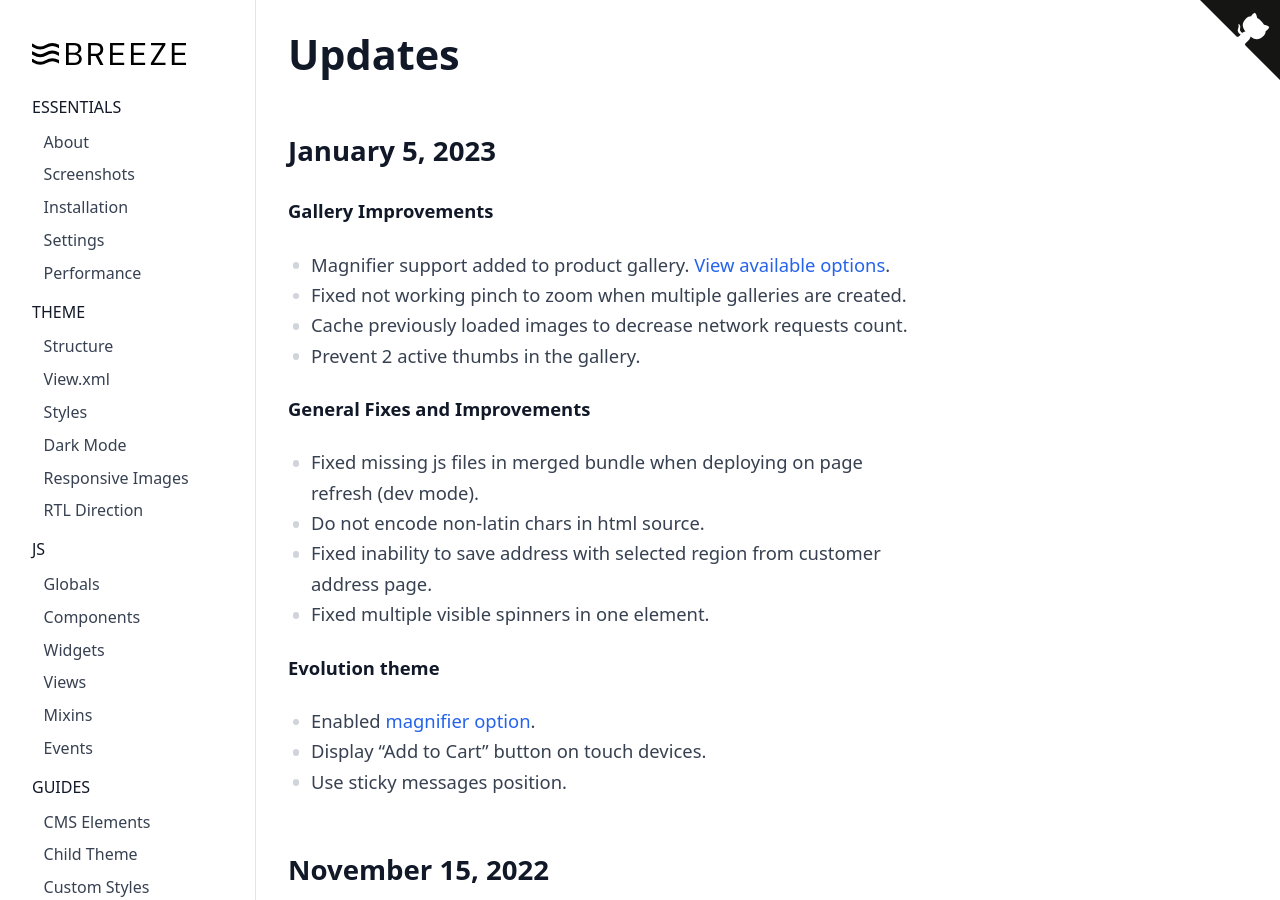
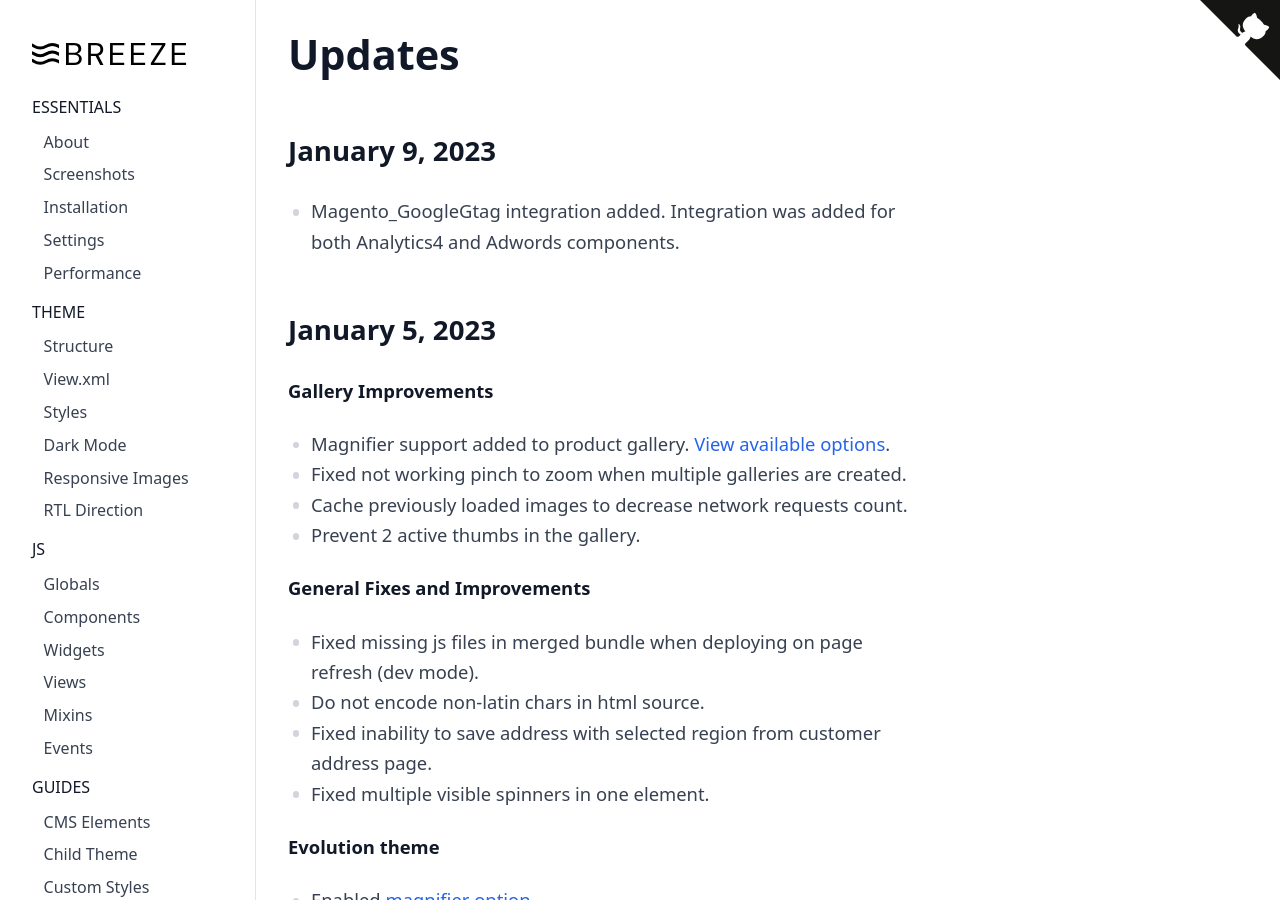
Before and after one commit to breezefront/breezefront.com, a Jekyll site: the page built from collections/_misc/updates.md, in a window 1280 px wide and 900 px high. Built offline with Jekyll 4.4.1, drawn with Linux system fonts in a browser that asks for light colours.

Commit message:
Changelog

```diff
--- a/collections/_misc/updates.md
+++ b/collections/_misc/updates.md
@@ -6,6 +6,11 @@ order: 50
 ---
 
 # Updates
+
+## January 9, 2023
+
+ -  Magento_GoogleGtag integration added. Integration was added for both Analytics4
+    and Adwords components.
 
 ## January 5, 2023
 
```
